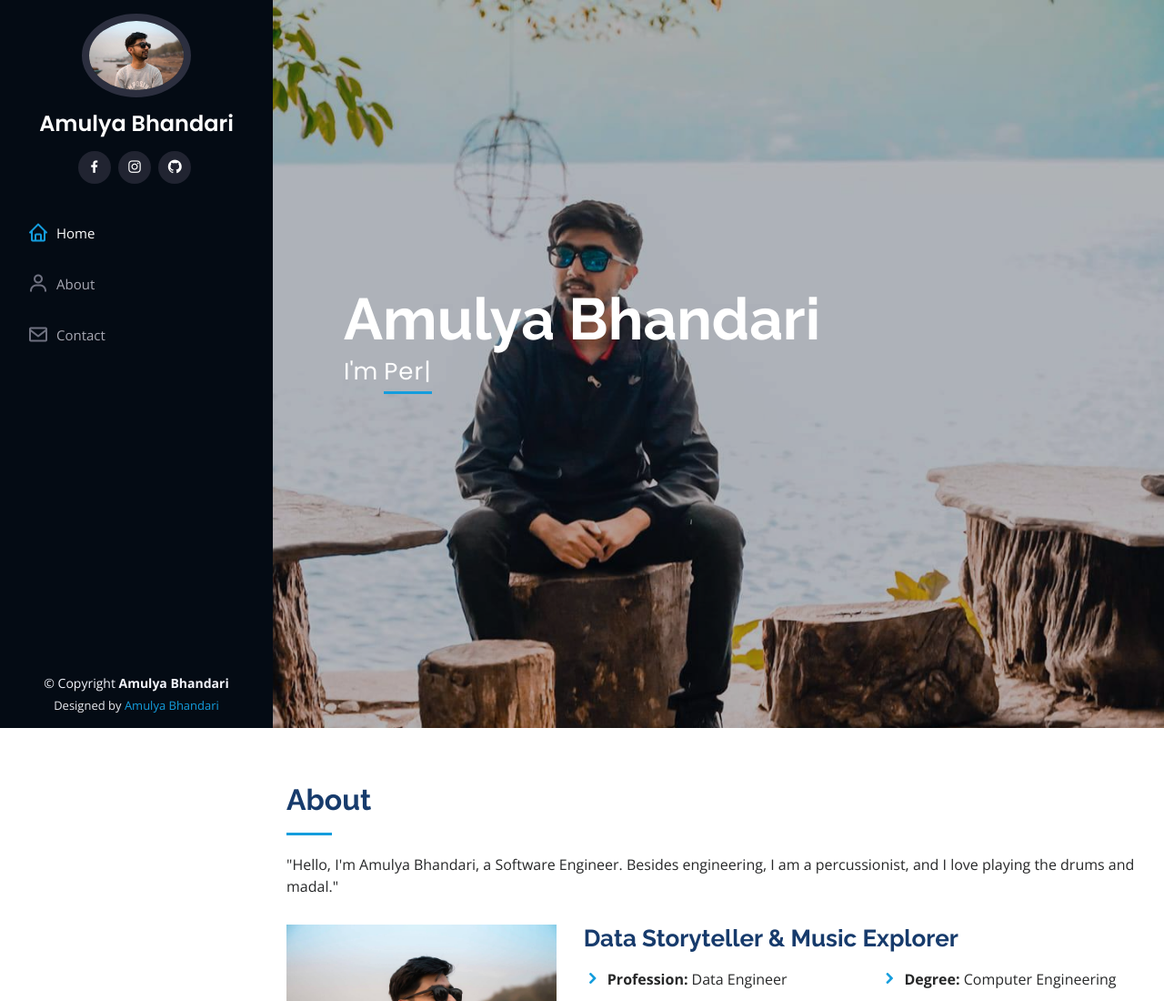
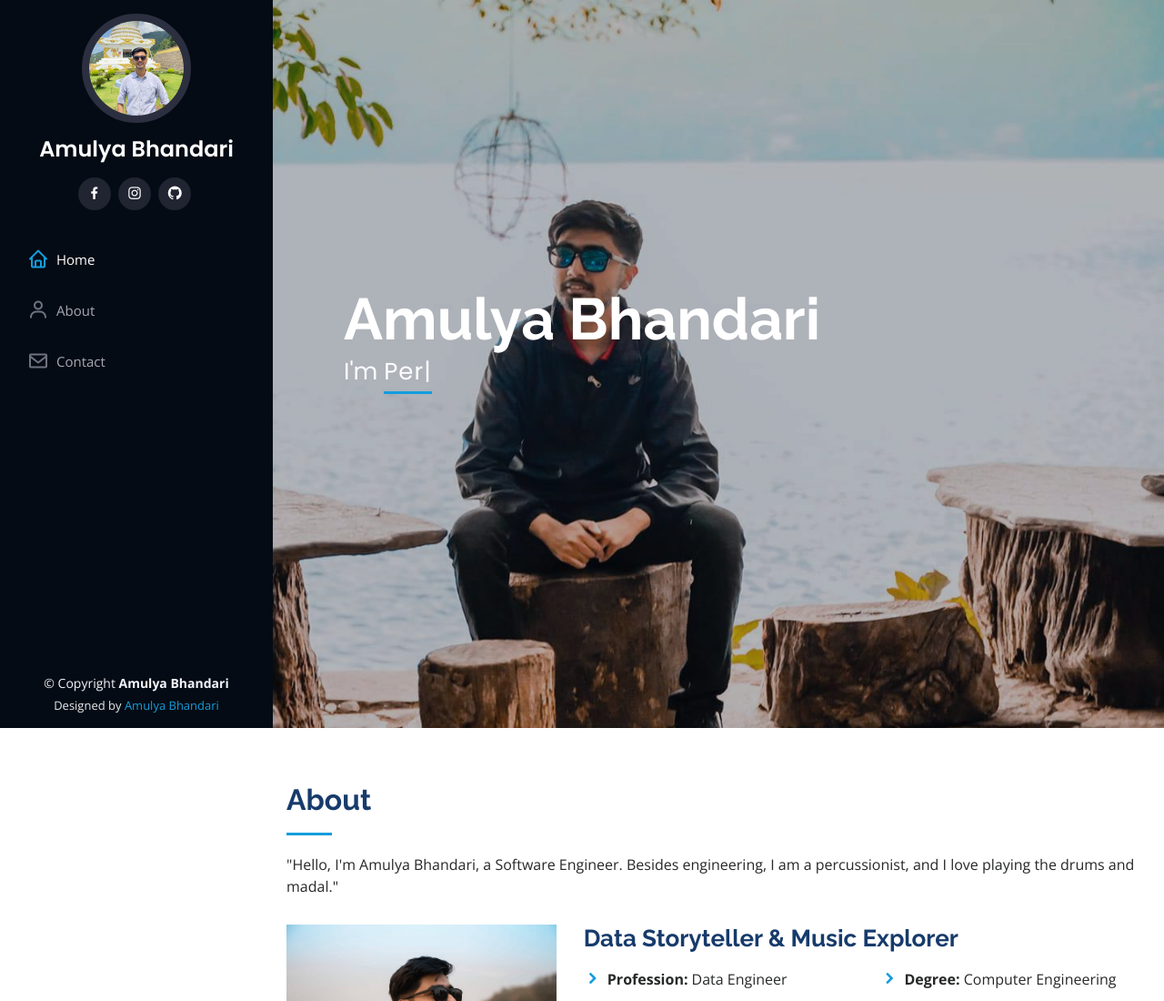
Before and after one commit to amulyabhandari/amulyabhandari, a plain HTML site: page index.html in a window 1280 px wide. Shown: the top 1100 px of the page at 91% size. Drawn offline with nearby package versions, Linux system fonts and the light colour scheme.

Commit message:
Update index.html

```diff
--- a/index.html
+++ b/index.html
@@ -35,7 +35,7 @@
     <div class="d-flex flex-column">
 
       <div class="profile">
-        <img src="assets/img/profile-img.jpg" alt="" class="img-fluid rounded-circle">
+        <img src="assets/img/amul.jpg" alt="" class="img-fluid rounded-circle">
         <h1 class="text-light"><a href="index.html">Amulya Bhandari</a></h1>
         <div class="social-links mt-3 text-center">
           <a href="https://www.facebook.com/amulyabhandari/" class="facebook"><i class="bx bxl-facebook"></i></a>
```
